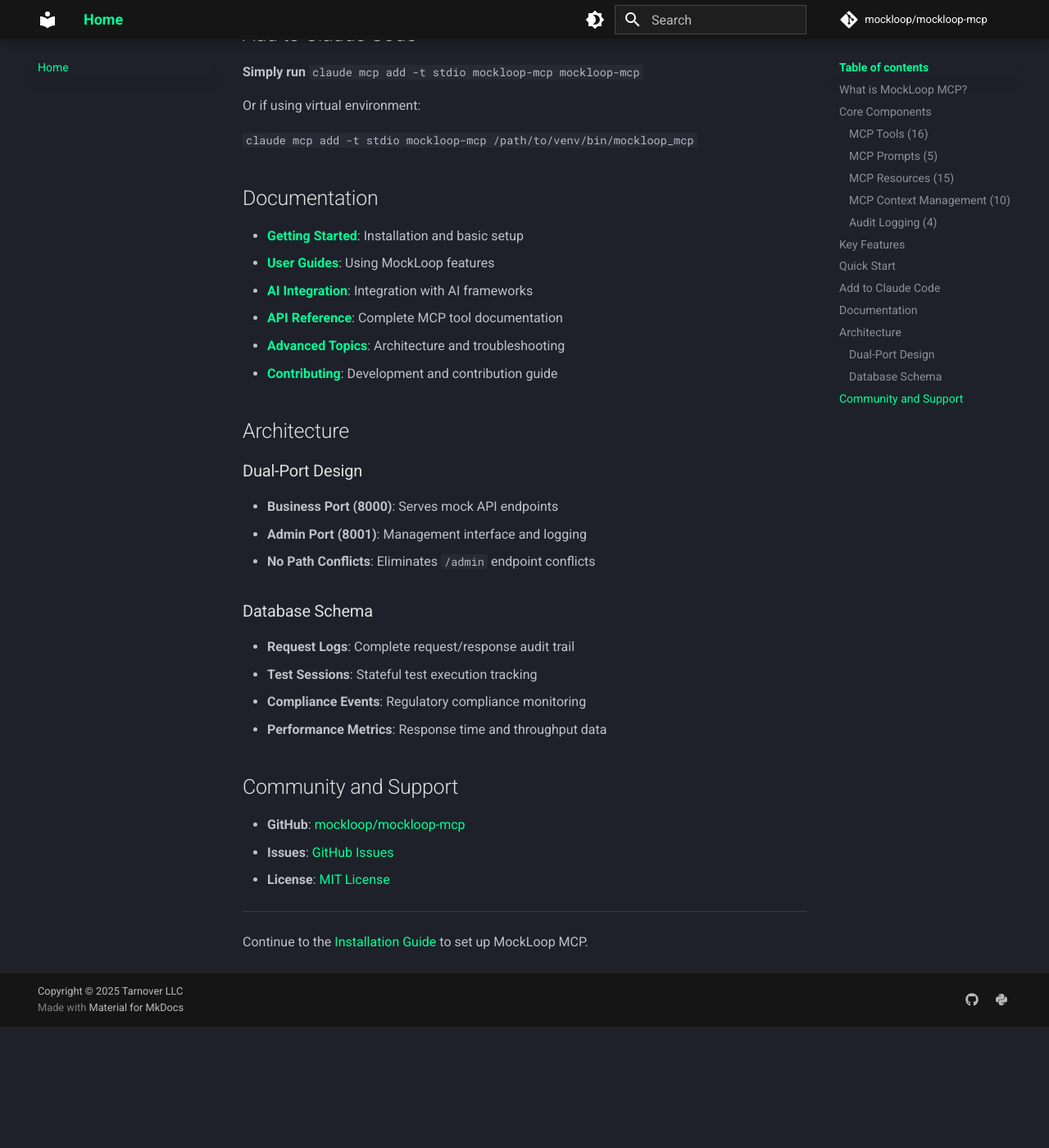
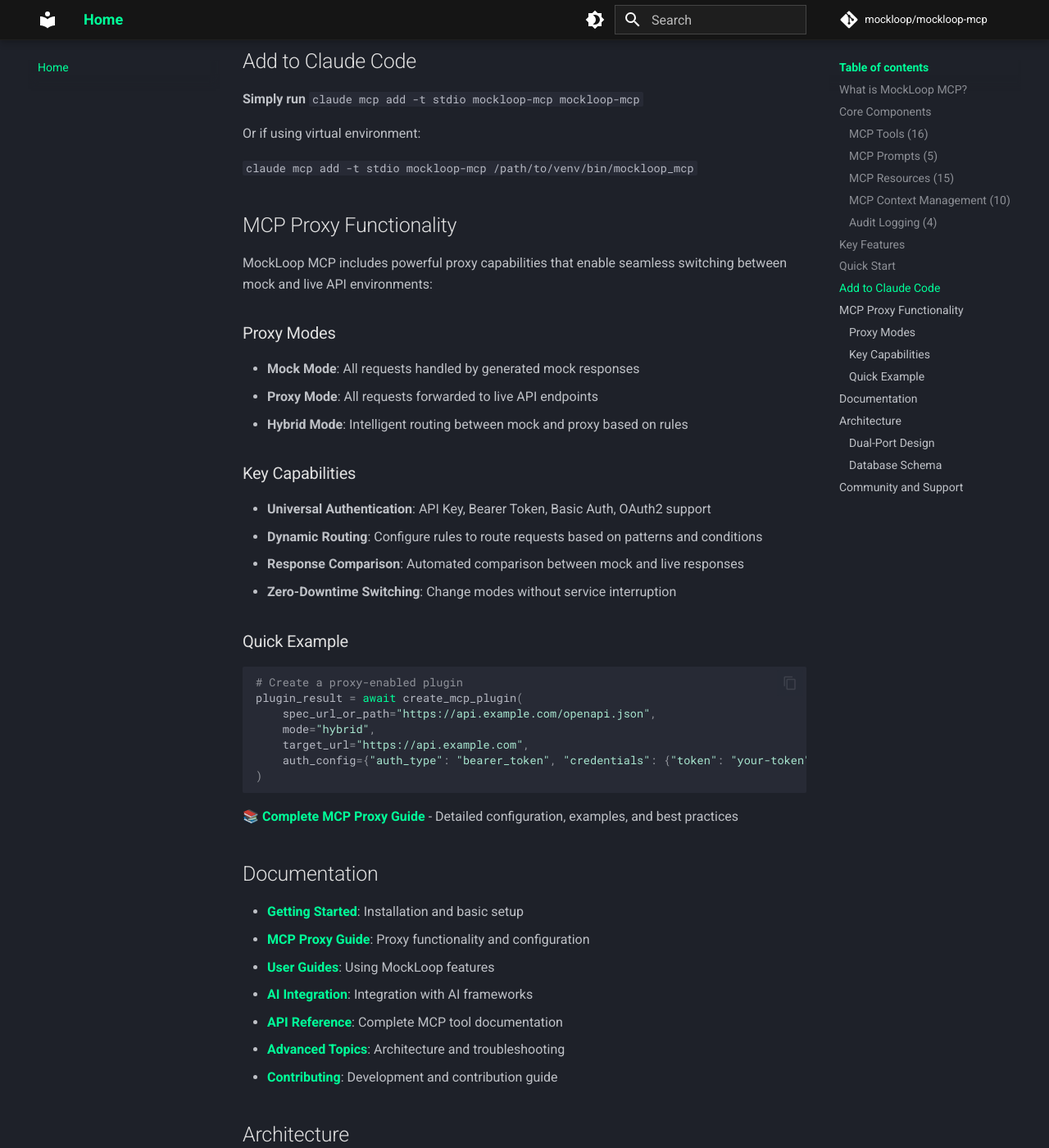
Before and after one commit to jaschadub/mockloop-mcp, an MkDocs documentation site: the page built from docs/index.md, in a window 1280 px wide and 1400 px high, scrolled down 2671 px. Shown: the whole window at 82% size. Built offline with MkDocs 1.6.1 and Material for MkDocs 9.7.7, drawn with Linux system fonts in a browser that asks for light colours; comment, search, counter and statistics services are not loaded; before the commit the page ends 3923 px from its top, so only the background shows below that; some of the changed text lies outside the part shown.

Commit message:
update and organize documentation on mcp proxy

````diff
--- a/docs/index.md
+++ b/docs/index.md
@@ -45,6 +45,7 @@
 ## Key Features
 
 - **Mock Server Generation**: Creates mock servers from OpenAPI v2/v3 specifications
+- **MCP Proxy Functionality**: Seamless switching between mock, proxy, and hybrid modes
 - **Dual-Port Architecture**: Separate ports for business API (8000) and admin UI (8001)
 - **Request Logging**: SQLite-based logging with query capabilities
 - **Docker Support**: Containerized deployment with Docker Compose
@@ -78,9 +79,38 @@
 `claude mcp add -t stdio mockloop-mcp /path/to/venv/bin/mockloop_mcp`
 
 
+## MCP Proxy Functionality
+
+MockLoop MCP includes powerful proxy capabilities that enable seamless switching between mock and live API environments:
+
+### Proxy Modes
+- **Mock Mode**: All requests handled by generated mock responses
+- **Proxy Mode**: All requests forwarded to live API endpoints
+- **Hybrid Mode**: Intelligent routing between mock and proxy based on rules
+
+### Key Capabilities
+- **Universal Authentication**: API Key, Bearer Token, Basic Auth, OAuth2 support
+- **Dynamic Routing**: Configure rules to route requests based on patterns and conditions
+- **Response Comparison**: Automated comparison between mock and live responses
+- **Zero-Downtime Switching**: Change modes without service interruption
+
+### Quick Example
+```python
+# Create a proxy-enabled plugin
+plugin_result = await create_mcp_plugin(
+    spec_url_or_path="https://api.example.com/openapi.json",
+    mode="hybrid",
+    target_url="https://api.example.com",
+    auth_config={"auth_type": "bearer_token", "credentials": {"token": "your-token"}}
+)
+```
+
+**📚 [Complete MCP Proxy Guide](guides/mcp-proxy-guide.md)** - Detailed configuration, examples, and best practices
+
 ## Documentation
 
 - **[Getting Started](getting-started/installation.md)**: Installation and basic setup
+- **[MCP Proxy Guide](guides/mcp-proxy-guide.md)**: Proxy functionality and configuration
 - **[User Guides](guides/basic-usage.md)**: Using MockLoop features
 - **[AI Integration](ai-integration/overview.md)**: Integration with AI frameworks
 - **[API Reference](api/mcp-tools.md)**: Complete MCP tool documentation
````
Also changed, not shown: README.md (+83 -11 lines), docs/guides/mcp-proxy-guide.md (renamed from docs/mcp-proxy-guide.md).
